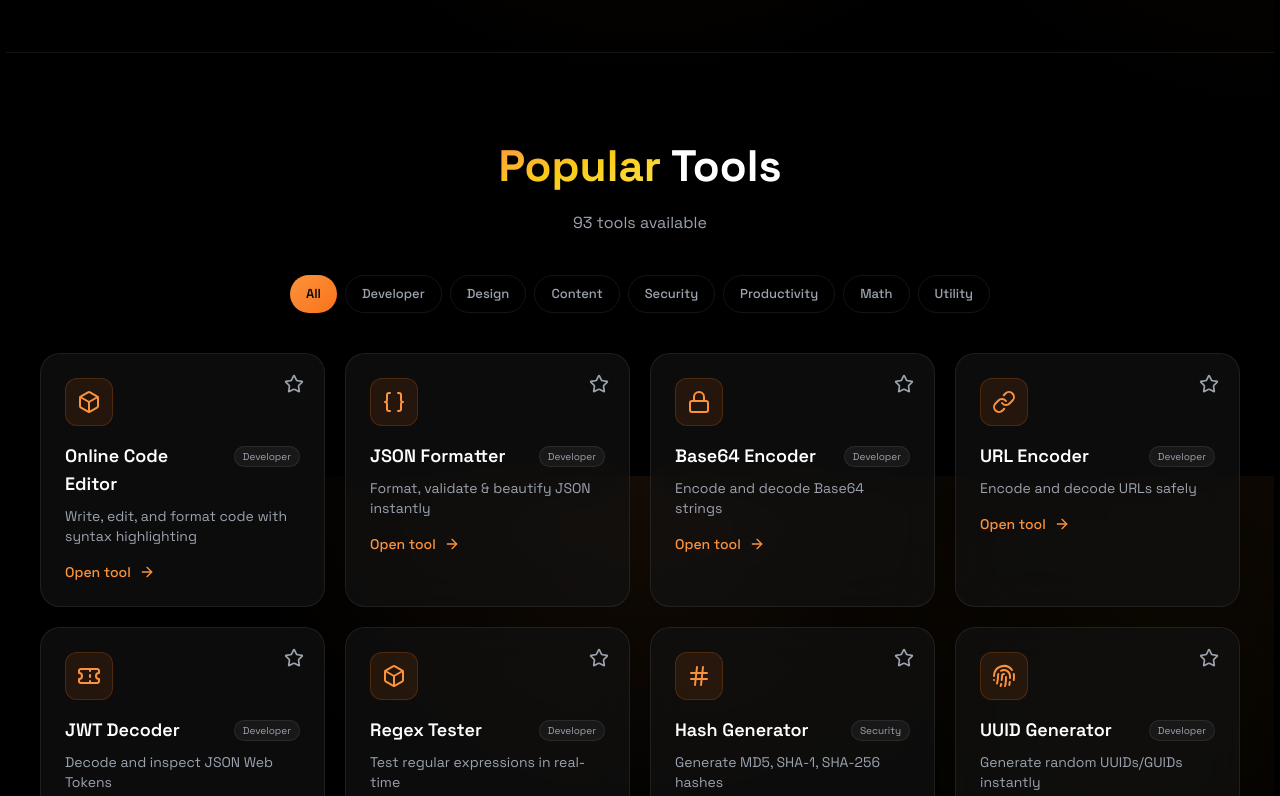
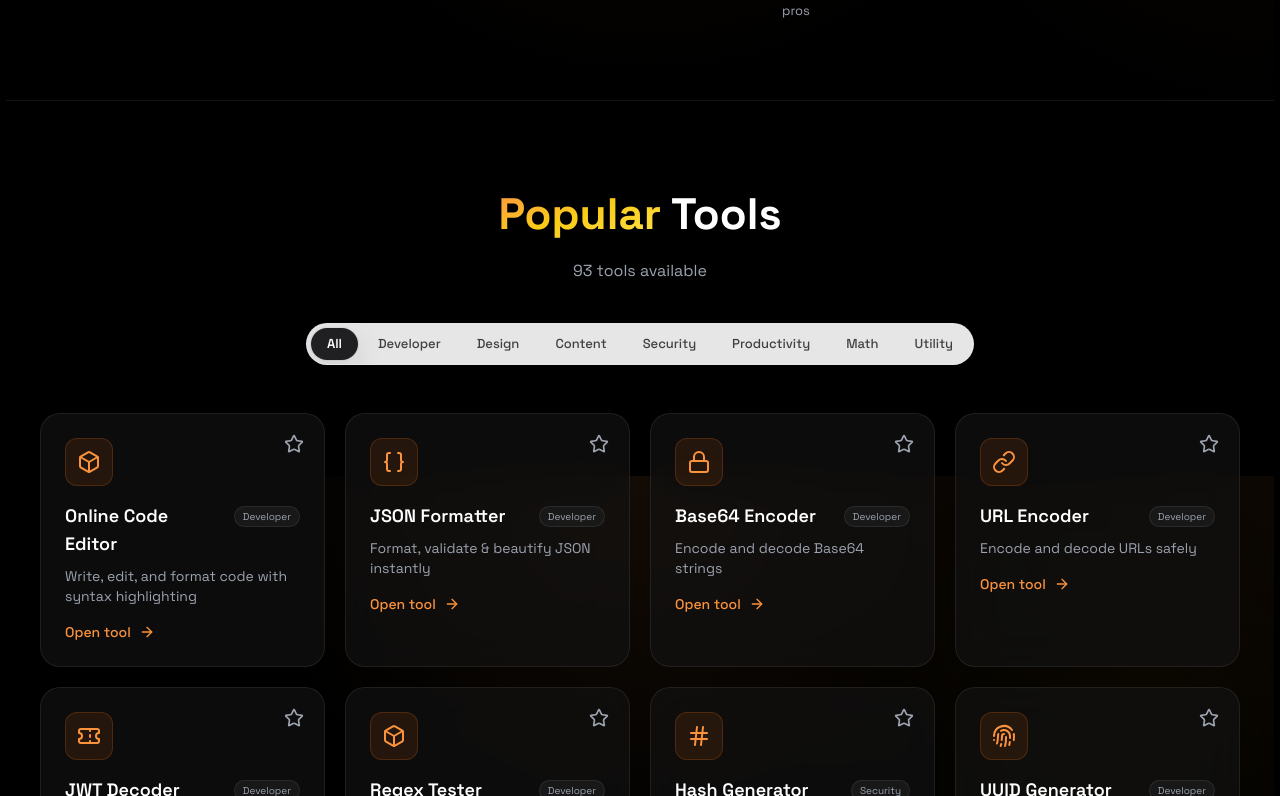
Before and after one commit to dailydevtools/Daily-Dev-Tools, a Next.js app: page /en in a window 1280 px wide. Shown: the part 1124-1920 px from the top of the page. Built offline with nearby package versions, Linux system fonts and the light colour scheme; no server answers.

Commit message:
style(home): update tabs visual style and fix light/dark mode inconsistencies

```diff
--- a/app/[locale]/page.tsx
+++ b/app/[locale]/page.tsx
@@ -11,6 +11,7 @@ import ToolIcon from "../components/ToolIcon";
 import ToolMarquee from "../components/ToolMarquee";
 import { useTranslations } from "next-intl";
 import MotionCard from "../components/ui/MotionCard";
+import GitHubStarCard from "../components/GitHubStarCard";
 
 type CategoryFilter = "All" | "Favorites" | ToolCategory;
 const CATEGORIES: CategoryFilter[] = ["All", "Developer", "Design", "Content", "Security", "Productivity", "Math", "Utility"];
@@ -21,8 +22,9 @@ export default function Home() {
   const tHeader = useTranslations('Header');
   const [query, setQuery] = useState("");
   const [activeCategory, setActiveCategory] = useState<CategoryFilter>("All");
+  const [hoveredCategory, setHoveredCategory] = useState<string | null>(null);
   const [favorites, setFavorites] = useState<string[]>([]);
-  const [recents, setRecents] = useState<any[]>([]); // Using any[] to safely map from ID
+  const [recents, setRecents] = useState<typeof tools>([]);
   const [mounted, setMounted] = useState(false);
 
   const loadFromStorage = () => {
@@ -38,12 +40,20 @@ export default function Home() {
   };
 
   useEffect(() => {
+    // Defer state updates to the next tick to avoid
+    // synchronous setState directly inside the effect body.
+    const timeoutId = window.setTimeout(() => {
       setMounted(true);
       loadFromStorage();
+    }, 0);
 
     // Listen for updates from other components/tabs
     window.addEventListener("storage", loadFromStorage);
-    return () => window.removeEventListener("storage", loadFromStorage);
+
+    return () => {
+      window.clearTimeout(timeoutId);
+      window.removeEventListener("storage", loadFromStorage);
+    };
   }, []);
 
   const toggleFavorite = (e: React.MouseEvent, id: string) => {
@@ -108,6 +118,10 @@ export default function Home() {
             {t('subtitle')}
           </p>
 
+          <div className="mb-12">
+            <GitHubStarCard />
+          </div>
+
           {/* Tool Marquee */}
           <div className="w-full max-w-[1200px] overflow-hidden mb-10">
             <ToolMarquee />
@@ -170,56 +184,113 @@ export default function Home() {
       <section id="tools" className="relative z-10 py-20 px-6 flex flex-col items-center min-h-screen [overflow-anchor:none]">
         <div className="w-full max-w-[1200px] mx-auto">
           <div className="text-center mb-10">
-            <h2 className="text-[clamp(28px,5vw,44px)] font-bold font-heading mb-3 text-[var(--title-color)]">
-              {query ? t('searchResults') : <><span className="bg-gradient-to-br from-[#fb923c] via-[#facc15] to-[#fde047] bg-clip-text text-transparent">{activeCategory === 'All' ? t('popularTools') : t(`categories.${activeCategory}`)}</span> {tHeader('tools')}</>}
+            <h2 className="text-[clamp(28px,5vw,44px)] font-bold font-heading mb-3 text-(--title-color)">
+              {query ? t('searchResults') : <><span className="bg-linear-to-br from-[#fb923c] via-[#facc15] to-[#fde047] bg-clip-text text-transparent">{activeCategory === 'All' ? t('popularTools') : t(`categories.${activeCategory}`)}</span> {tHeader('tools')}</>}
             </h2>
-            <p className="text-[var(--muted-text)]">{t('toolsCount', { count: filteredTools.length })}</p>
+            <p className="text-(--muted-text)">{t('toolsCount', { count: filteredTools.length })}</p>
           </div>
 
-          {/* Category Pills */}
-          <div className="flex justify-center flex-wrap gap-2 mb-10 md:justify-center md:flex-nowrap md:overflow-x-auto md:px-4 md:-mx-4 md:[&::-webkit-scrollbar]:hidden md:[-ms-overflow-style:none] md:[scrollbar-width:none]">
+          {/* Deep Liquid Tabs (Hover + Active Motion) */}
+          <div className="flex justify-center mb-12 w-full px-4 overflow-hidden">
+            <div
+              className="flex flex-nowrap gap-1 p-1 bg-[rgba(255,255,255,0.9)] dark:bg-[var(--card-bg)] rounded-full backdrop-blur-xl backdrop-saturate-150 relative z-0 overflow-x-auto max-w-full [&::-webkit-scrollbar]:hidden [-ms-overflow-style:none] [scrollbar-width:none] border border-[var(--card-border)] scroll-smooth mx-auto shadow-[0_18px_45px_rgba(15,23,42,0.08)] dark:shadow-none"
+              onMouseLeave={() => setHoveredCategory(null)}
+            >
               {CATEGORIES.map(cat => (
                 <button
                   key={cat}
                   type="button"
                   onClick={(e) => {
                     e.preventDefault();
-                  // e.currentTarget.blur();
-                  // Capture current scroll
-                  const scrollY = window.scrollY;
                     setActiveCategory(cat);
-                  // Restore scroll immediately with instant behavior to prevent visual jump
-                  requestAnimationFrame(() => window.scrollTo({ top: scrollY, behavior: 'instant' }));
                   }}
-                className={`gap-2 text-[13px] px-4 py-2 h-auto whitespace-nowrap flex-shrink-0 flex items-center justify-center transition-all duration-300 rounded-full cursor-pointer
+                  onMouseEnter={() => setHoveredCategory(cat)}
+                  className={`relative px-4 py-1.5 text-[13px] font-medium transition-colors duration-200 rounded-full flex-shrink-0 z-10 select-none outline-none focus-visible:ring-2 focus-visible:ring-orange-500/50
                     ${activeCategory === cat
-                    ? 'bg-gradient-to-br from-[#fb923c] to-[#f97316] text-[#0a0a0a] font-semibold border-transparent hover:-translate-y-0.5 hover:shadow-[0_8px_24px_rgba(249,115,22,0.3)]'
-                    : 'bg-transparent text-[var(--muted-text)] font-medium border border-[var(--border-color)] hover:bg-[var(--card-hover-bg)] hover:border-[var(--orange-400)] hover:text-[var(--title-color)]'}`}
+                      ? 'text-[var(--title-color)] font-semibold'
+                      : 'text-neutral-700 dark:text-neutral-400 dark:hover:text-neutral-200'}`}
+                  style={
+                    activeCategory === cat || hoveredCategory === cat
+                      ? { color: 'var(--title-color)' }
+                      : undefined
+                  }
                 >
+                  {/* Active Pill */}
+                  {activeCategory === cat && (
+                    <motion.div
+                      layoutId="active-pill"
+                      className="absolute inset-0 rounded-full shadow-[0_10px_30px_rgba(15,23,42,0.12)] dark:shadow-[0_1px_2px_rgba(0,0,0,0.5)] bg-[var(--tab-pill-active-bg)] ring-1 ring-[rgba(15,23,42,0.06)] dark:ring-white/5"
+                      transition={{ type: "spring", stiffness: 400, damping: 30 }}
+                      style={{ zIndex: -1 }}
+                    />
+                  )}
+
+                  {/* Hover Pill - Only shows if not active */}
+                  {hoveredCategory === cat && activeCategory !== cat && (
+                    <motion.div
+                      layoutId="hover-pill"
+                      className="absolute inset-0 rounded-full bg-[var(--tab-pill-hover-bg)] border border-[var(--tab-pill-hover-border)]"
+                      transition={{ type: "spring", stiffness: 400, damping: 30 }}
+                      initial={{ scale: 0.95, opacity: 0 }}
+                      animate={{ scale: 1, opacity: 1 }}
+                      exit={{ scale: 0.9, opacity: 0 }}
+                      style={{ zIndex: -2 }}
+                    />
+                  )}
+                  <span className="relative block">
                     {t(`categories.${cat}`)}
+                  </span>
                 </button>
               ))}
+
               {mounted && favorites.length > 0 && (
                 <button
                   type="button"
                   onClick={(e) => {
                     e.preventDefault();
-                  // e.currentTarget.blur();
-                  const scrollY = window.scrollY;
                     setActiveCategory("Favorites");
-                  requestAnimationFrame(() => window.scrollTo({ top: scrollY, behavior: 'instant' }));
                   }}
-                className={`gap-2 text-[13px] px-4 py-2 h-auto flex items-center justify-center whitespace-nowrap flex-shrink-0 transition-all duration-300 rounded-full cursor-pointer
+                  onMouseEnter={() => setHoveredCategory("Favorites")}
+                  className={`group relative px-4 py-1.5 text-[13px] font-medium transition-colors duration-200 rounded-full flex-shrink-0 z-10 flex items-center gap-1.5 select-none outline-none focus-visible:ring-2 focus-visible:ring-orange-500/50
                     ${activeCategory === "Favorites"
-                    ? 'bg-gradient-to-br from-[#fb923c] to-[#f97316] text-[#0a0a0a] font-semibold border-transparent hover:-translate-y-0.5 hover:shadow-[0_8px_24px_rgba(249,115,22,0.3)]'
-                    : 'bg-transparent text-[var(--muted-text)] font-medium border border-[var(--border-color)] hover:bg-[var(--card-hover-bg)] hover:border-[var(--orange-400)] hover:text-[var(--title-color)]'}`}
+                      ? 'text-[var(--title-color)] font-semibold'
+                      : 'text-neutral-700 dark:text-neutral-400 dark:hover:text-neutral-200'}`}
+                  style={
+                    activeCategory === "Favorites" || hoveredCategory === "Favorites"
+                      ? { color: 'var(--title-color)' }
+                      : undefined
+                  }
                 >
-                <Star size={14} fill={activeCategory === "Favorites" ? "#0a0a0a" : "none"} className={activeCategory === "Favorites" ? "text-[#0a0a0a]" : ""} /> {t('categories.Favorites')} ({favorites.length})
+                  {activeCategory === "Favorites" && (
+                    <motion.div
+                      layoutId="active-pill"
+                      className="absolute inset-0 rounded-full shadow-[0_10px_30px_rgba(15,23,42,0.12)] dark:shadow-[0_1px_2px_rgba(0,0,0,0.5)] bg-[var(--tab-pill-active-bg)] ring-1 ring-[rgba(15,23,42,0.06)] dark:ring-white/5"
+                      transition={{ type: "spring", stiffness: 400, damping: 30 }}
+                      style={{ zIndex: -1 }}
+                    />
+                  )}
+                  {hoveredCategory === "Favorites" && activeCategory !== "Favorites" && (
+                    <motion.div
+                      layoutId="hover-pill"
+                      className="absolute inset-0 rounded-full bg-[var(--tab-pill-hover-bg)] border border-[var(--tab-pill-hover-border)]"
+                      transition={{ type: "spring", stiffness: 400, damping: 30 }}
+                      initial={{ scale: 0.95, opacity: 0 }}
+                      animate={{ scale: 1, opacity: 1 }}
+                      exit={{ scale: 0.9, opacity: 0 }}
+                      style={{ zIndex: -2 }}
+                    />
+                  )}
+                  <span className="relative flex items-center gap-1.5">
+                    <Star size={13} className={activeCategory === "Favorites" ? "text-orange-500 fill-orange-500" : ""} />
+                    {t('categories.Favorites')}
+                    <span className={activeCategory === "Favorites" ? "opacity-100" : "opacity-60"}>({favorites.length})</span>
+                  </span>
                 </button>
               )}
             </div>
+          </div>
 
-          <div className="min-h-[100vh]">
+          <div className="min-h-screen">
             <motion.div
               layout
               className="grid grid-cols-[repeat(auto-fill,minmax(280px,1fr))] gap-5"
@@ -241,8 +312,9 @@ export default function Home() {
                           onClick={(e) => toggleFavorite(e, tool.id)}
                           className={`absolute top-5 right-5 bg-transparent border-none cursor-pointer transition-all duration-200 z-10 ${favorites.includes(tool.id) ? 'text-[#fb923c]' : 'text-[var(--muted-text)]'
                             }`}
+                          aria-label={favorites.includes(tool.id) ? "Remove from favorites" : "Add to favorites"}
                         >
-                          <Star size={20} fill={favorites.includes(tool.id) ? "#fb923c" : "none"} />
+                          <Star size={20} fill={favorites.includes(tool.id) ? "#fb923c" : "none"} aria-hidden="true" />
                         </button>
 
                         <div className="flex items-center justify-center rounded-xl bg-[#f973161a] text-[#fb923c] border border-[#f9731633] transition-transform duration-300 group-hover:scale-110 w-12 h-12 mb-4">
@@ -273,14 +345,14 @@ export default function Home() {
             )}
           </div>
         </div>
-      </section>
+      </section >
 
       <section className="relative z-10 py-20 px-6 flex flex-col items-center">
         <div className="w-full max-w-[800px] mx-auto flex justify-center">
           <div className="bg-[var(--card-bg)] backdrop-blur-xl border border-[var(--card-border)] rounded-[20px] transition-all duration-300 text-[var(--foreground)] w-full p-[clamp(24px,5vw,40px)] text-center relative overflow-hidden">
             <div className="absolute inset-0 bg-gradient-to-br from-[rgba(249,115,22,0.05)] to-[rgba(250,204,21,0.05)]" />
             <div className="relative z-10 flex flex-col items-center">
-              <p className="text-[var(--muted-text)] text-sm mb-4 italic text-center">"{t('cta.feedbackText')}"</p>
+              <p className="text-[var(--muted-text)] text-sm mb-4 italic text-center">&ldquo;{t('cta.feedbackText')}&rdquo;</p>
               <button
                 onClick={() => window.dispatchEvent(new Event('open-feedback-modal'))}
                 className="bg-transparent border border-[var(--border-color)] text-[var(--muted-text)] hover:text-[var(--title-color)] hover:border-[#fb923c] text-xs px-5 py-2.5 rounded-full transition-all duration-300 cursor-pointer"
@@ -295,6 +367,6 @@ export default function Home() {
       <div className="max-w-[1000px] mx-auto px-6 relative z-10">
         {/* <AdUnit slot="homepage_bottom" /> */}
       </div>
-    </div>
+    </div >
   );
 }
```
Lines whose indentation alone changed are shown as unchanged.
